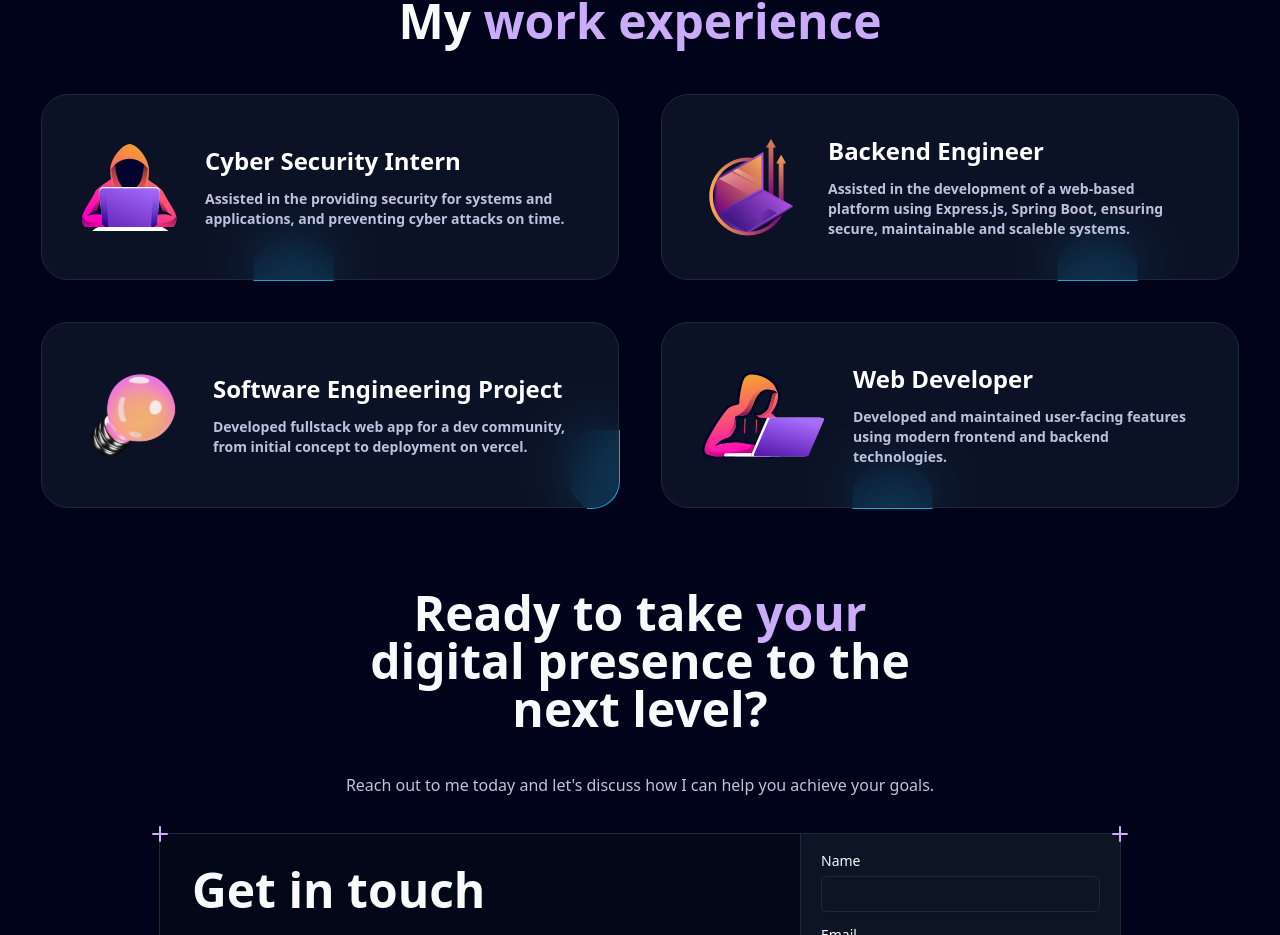
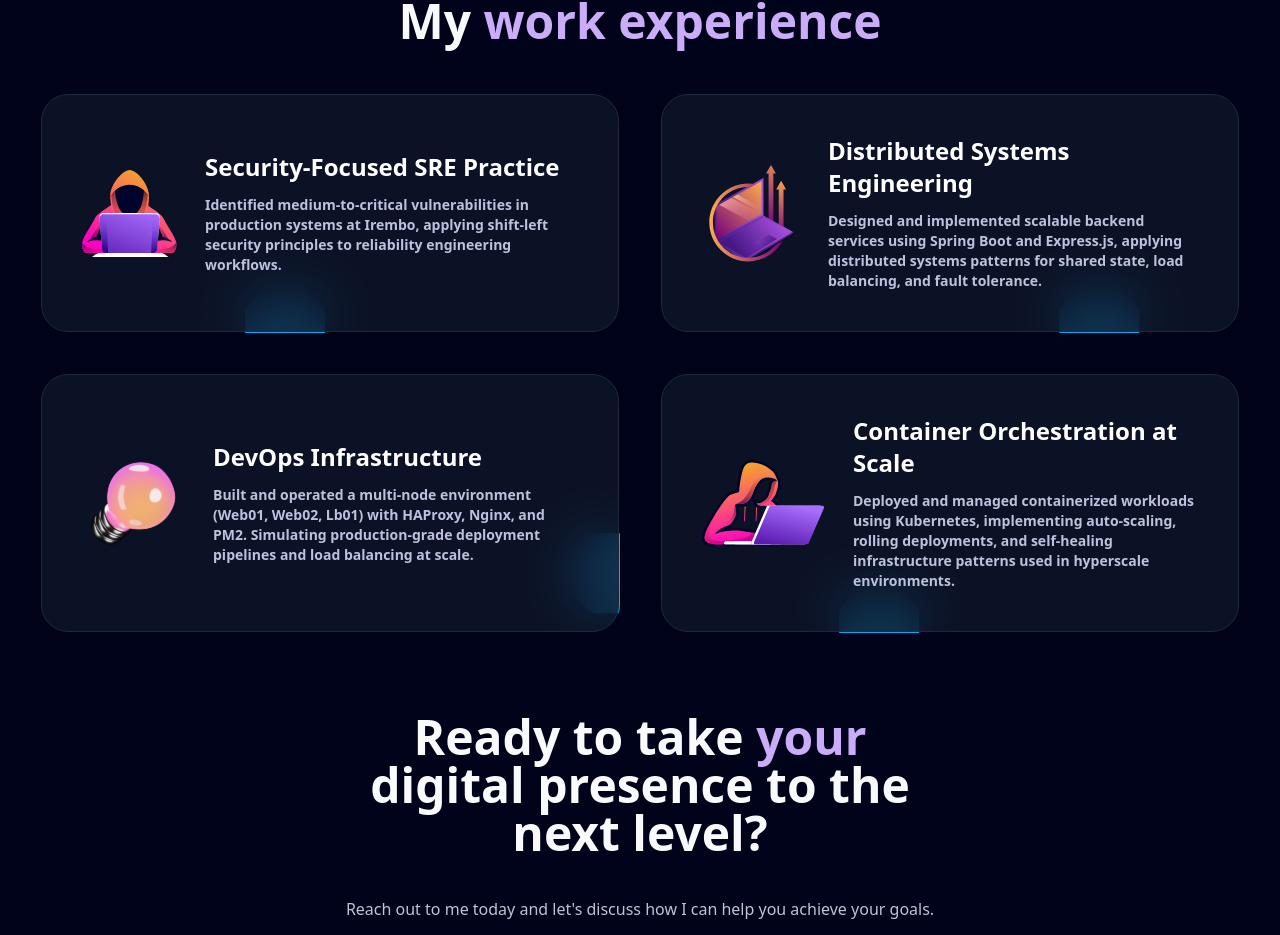
Before and after one commit to iraelie251006/showcase, a Next.js app: page / in a window 1280 px wide. Shown: the part 5687-6622 px from the top of the page. Built offline with nearby package versions, Linux system fonts and the light colour scheme.

Commit message:
Update work experience entries with new titles and descriptions for clarity and relevance

```diff
--- a/data/index.ts
+++ b/data/index.ts
@@ -107,29 +107,29 @@ export const navItems = [
   export const workExperience = [
     {
       id: 1,
-      title: "Cyber Security Intern",
-      desc: "Assisted in the providing security for systems and applications, and preventing cyber attacks on time.",
+      title: "Security-Focused SRE Practice",
+      desc: "Identified medium-to-critical vulnerabilities in production systems at Irembo, applying shift-left security principles to reliability engineering workflows.",
       className: "md:col-span-2",
       thumbnail: "/exp1.svg",
     },
     {
       id: 2,
-      title: "Backend Engineer",
-      desc: "Assisted in the development of a web-based platform using Express.js, Spring Boot, ensuring secure, maintainable and scaleble systems.",
+      title: "Distributed Systems Engineering",
+      desc: "Designed and implemented scalable backend services using Spring Boot and Express.js, applying distributed systems patterns for shared state, load balancing, and fault tolerance.",
       className: "md:col-span-2", // change to md:col-span-2
       thumbnail: "/exp2.svg",
     },
     {
       id: 3,
-      title: "Software Engineering Project",
-      desc: "Developed fullstack web app for a dev community, from initial concept to deployment on vercel.",
+      title: "DevOps Infrastructure",
+      desc: "Built and operated a multi-node environment (Web01, Web02, Lb01) with HAProxy, Nginx, and PM2. Simulating production-grade deployment pipelines and load balancing at scale.",
       className: "md:col-span-2", // change to md:col-span-2
       thumbnail: "/exp3.svg",
     },
     {
       id: 4,
-      title: "Web Developer",
-      desc: "Developed and maintained user-facing features using modern frontend and backend technologies.",
+      title: "Container Orchestration at Scale",
+      desc: "Deployed and managed containerized workloads using Kubernetes, implementing auto-scaling, rolling deployments, and self-healing infrastructure patterns used in hyperscale environments.",
       className: "md:col-span-2",
       thumbnail: "/exp4.svg",
     },
```
